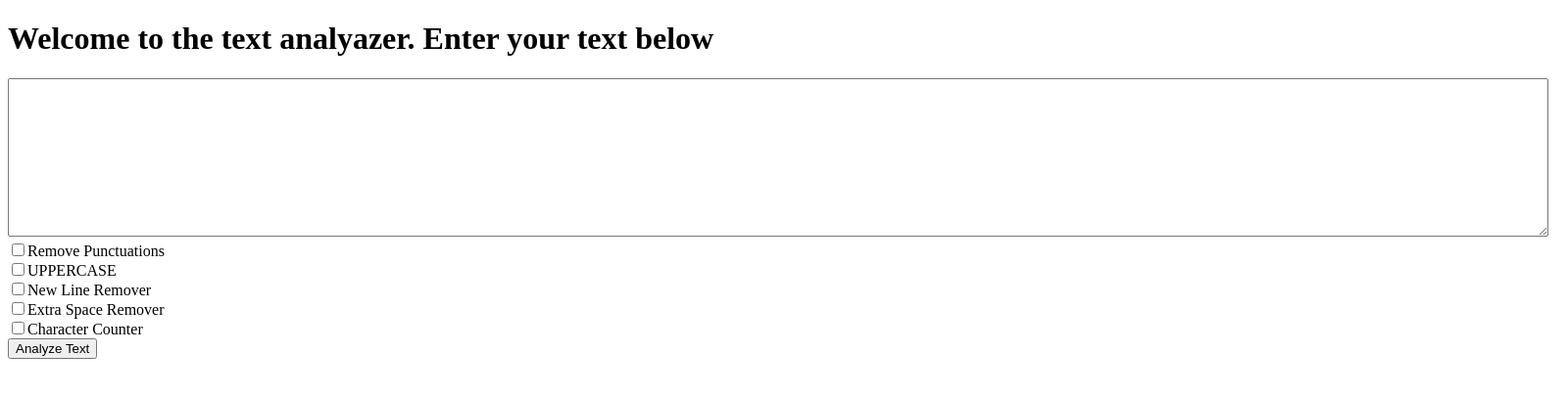
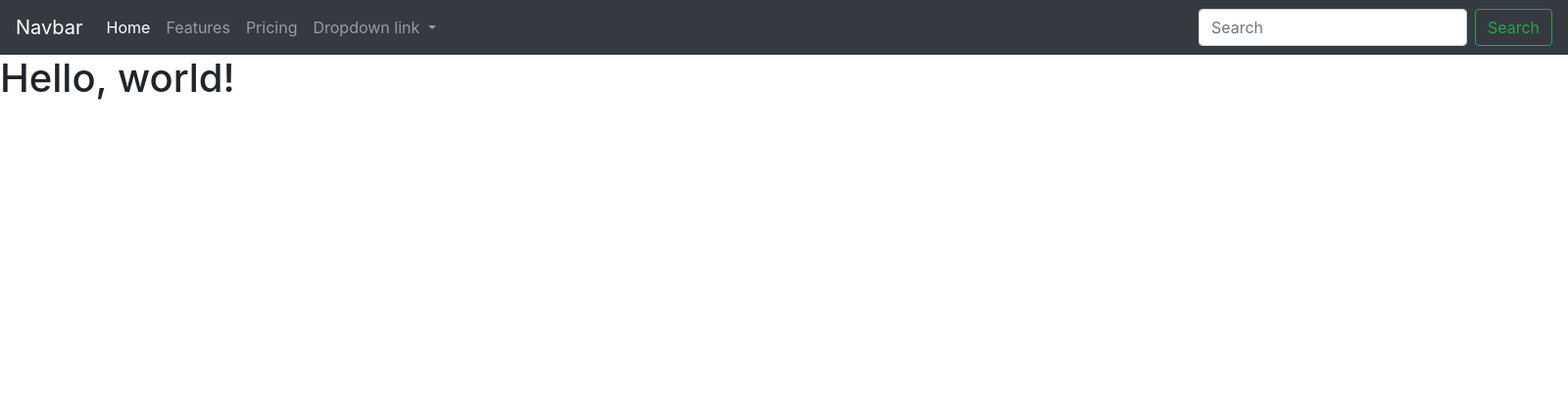
Before and after one commit to Roshancode99/Code-with-harry-Django, a Django app: page / in a window 1600 px wide. Shown: the top 406 px of the page at 98% size. Run offline with Django 5.2, Linux system fonts and the light colour scheme; some libraries are stand-ins or nearby versions.

Commit message:
15 video ongoing

```diff
--- a/textutils/templates/index.html
+++ b/textutils/templates/index.html
@@ -1,21 +1,55 @@
-<!DOCTYPE html>
+<!doctype html>
 <html lang="en">
-<head>
-    <meta charset="UTF-8">
-    <meta name="viewport" content="width=device-width, initial-scale=1.0">
-    <title>TextUtils</title>
-</head>
-<body>
-    <h1>Welcome to the text analyazer. Enter your text below</h1>
-    <form action = '/analyze' method='get'>
-        <textarea name="text" style="margin: 0px; width: 1566px; height: 156px;"></textarea>
-        <input type="checkbox" name = "removepunc">Remove Punctuations<br>    <!-- checkbox has value of on and off -->
-        <input type="checkbox" name = "fullcaps">UPPERCASE<br>
-        <input type="checkbox" name = "newlineremover">New Line Remover<br>
-        <input type="checkbox" name = "extraspaceremover">Extra Space Remover<br>
-        <input type="checkbox" name = "charcounter">Character Counter<br>
-        <button type="submit">Analyze Text</button>
+  <head>
+    <!-- Required meta tags -->
+    <meta charset="utf-8">
+    <meta name="viewport" content="width=device-width, initial-scale=1, shrink-to-fit=no">
 
-    </form>
-</body>
+    <!-- Bootstrap CSS -->
+    <link rel="stylesheet" href="https://cdn.jsdelivr.net/npm/bootstrap@4.2.1/dist/css/bootstrap.min.css" integrity="sha384-GJzZqFGwb1QTTN6wy59ffF1BuGJpLSa9DkKMp0DgiMDm4iYMj70gZWKYbI706tWS" crossorigin="anonymous">
+
+    <title>Hello, world!</title>
+  </head>
+  <body>
+    <nav class="navbar navbar-expand-lg navbar-dark bg-dark">
+      <a class="navbar-brand" href="#">Navbar</a>
+      <button class="navbar-toggler" type="button" data-toggle="collapse" data-target="#navbarNavDropdown" aria-controls="navbarNavDropdown" aria-expanded="false" aria-label="Toggle navigation">
+        <span class="navbar-toggler-icon"></span>
+      </button>
+      <div class="collapse navbar-collapse" id="navbarNavDropdown">
+        <ul class="navbar-nav">
+          <li class="nav-item active">
+            <a class="nav-link" href="#">Home <span class="sr-only">(current)</span></a>
+          </li>
+          <li class="nav-item">
+            <a class="nav-link" href="#">Features</a>
+          </li>
+          <li class="nav-item">
+            <a class="nav-link" href="#">Pricing</a>
+          </li>
+          <li class="nav-item dropdown">
+            <a class="nav-link dropdown-toggle" href="#" id="navbarDropdownMenuLink" role="button" data-toggle="dropdown" aria-haspopup="true" aria-expanded="false">
+              Dropdown link
+            </a>
+            <div class="dropdown-menu" aria-labelledby="navbarDropdownMenuLink">
+              <a class="dropdown-item" href="#">Action</a>
+              <a class="dropdown-item" href="#">Another action</a>
+              <a class="dropdown-item" href="#">Something else here</a>
+            </div>
+          </li>
+        </ul>
+      </div>
+      <form class="form-inline">
+        <input class="form-control mr-sm-2" type="search" placeholder="Search" aria-label="Search">
+        <button class="btn btn-outline-success my-2 my-sm-0" type="submit">Search</button>
+      </form>
+    </nav>
+    <h1>Hello, world!</h1>
+
+    <!-- Optional JavaScript -->
+    <!-- jQuery first, then Popper.js, then Bootstrap JS -->
+    <script src="https://code.jquery.com/jquery-3.3.1.slim.min.js" integrity="sha384-q8i/X+965DzO0rT7abK41JStQIAqVgRVzpbzo5smXKp4YfRvH+8abtTE1Pi6jizo" crossorigin="anonymous"></script>
+    <script src="https://cdn.jsdelivr.net/npm/popper.js@1.14.6/dist/umd/popper.min.js" integrity="sha384-wHAiFfRlMFy6i5SRaxvfOCifBUQy1xHdJ/yoi7FRNXMRBu5WHdZYu1hA6ZOblgut" crossorigin="anonymous"></script>
+    <script src="https://cdn.jsdelivr.net/npm/bootstrap@4.2.1/dist/js/bootstrap.min.js" integrity="sha384-B0UglyR+jN6CkvvICOB2joaf5I4l3gm9GU6Hc1og6Ls7i6U/mkkaduKaBhlAXv9k" crossorigin="anonymous"></script>
+  </body>
 </html>
```
Also changed, not shown: textutils/templates/index2.html (added, +21 -0 lines).
